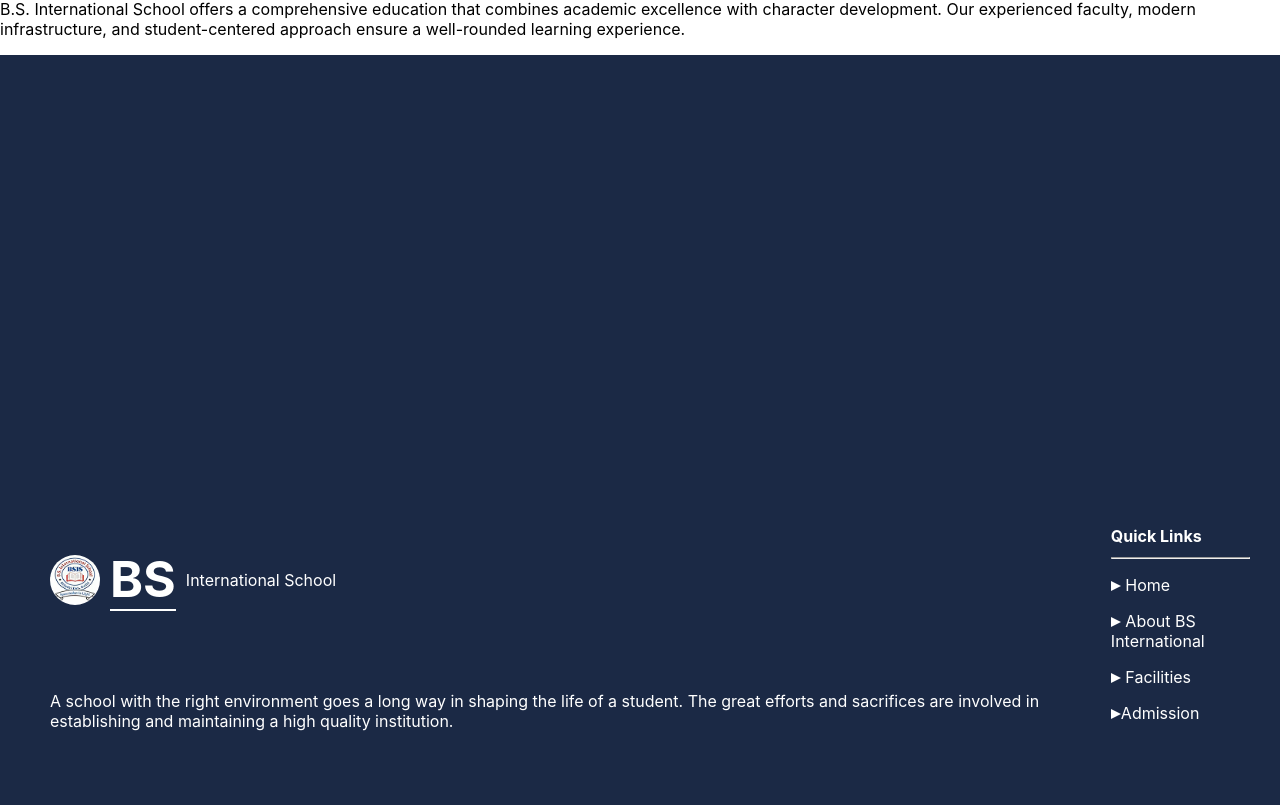
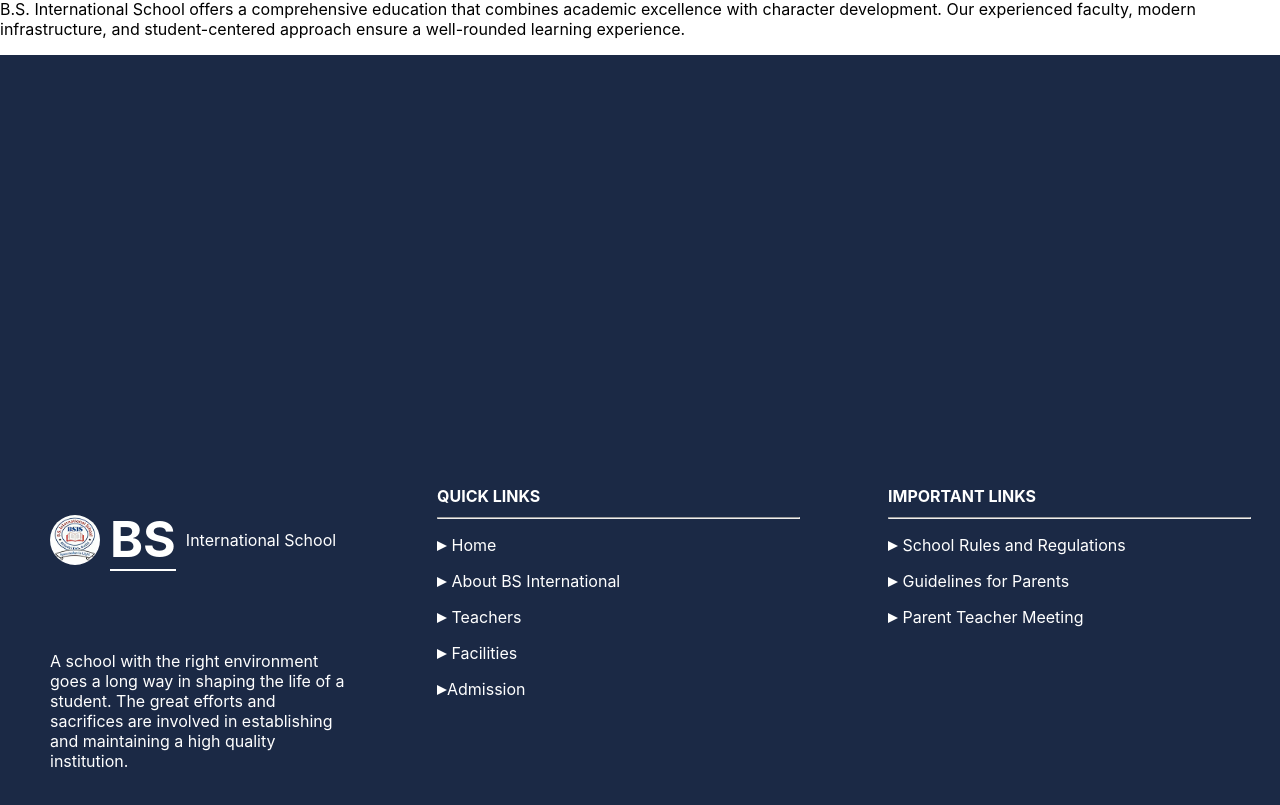
Before and after one commit to souravsharma-dev/react-School-Website, a React (Create React App) app: page / in a window 1280 px wide. Shown: the part 1202-2007 px from the top of the page. Built offline with nearby package versions, Linux system fonts and the light colour scheme.

Commit message:
Footer Content

```diff
--- a/src/Components/Footer.jsx
+++ b/src/Components/Footer.jsx
@@ -27,7 +27,8 @@ const Footer = () => {
                 display: 'flex',
                 width: '1200px',
                 justifyContent: 'space-between',
-                alignItems: 'flex-start'}}>
+                alignItems: 'flex-start',
+                gap: '88px',}}>
 
                 <div style={{
                     display: 'flex',
@@ -43,18 +44,21 @@ const Footer = () => {
                     }}>
                     <img src="/images/logo.png" alt="Logo" style={{
                         width: '50px',
+                         gap: '30px',
                         height: '50px',
                         borderRadius: '50px' }} />
 
                         <h1 style={{
                             fontSize: '50px',
                             color: '#FFFFFF',
+
                             borderBottom: '2px solid #FFFFFF',
                         }}>BS</h1>
 
                         <p style={{
                             fontSize: '16px',
-                            color: '#FFFFFF'
+                            color: '#FFFFFF',
+
                         }}>International School</p>
 
                         </div>
@@ -62,7 +66,7 @@ const Footer = () => {
                         <p style={{
                             fontSize: '16px',
                             color: '#FFFFFF',
-                            width: '100%'
+                            width: '299px',
                         }}>A school with the right environment goes a long way in
                         shaping the life of a student. The great efforts and
                         sacrifices are involved in establishing and maintaining a
@@ -77,16 +81,36 @@ const Footer = () => {
                 }}>
                         <h1 style={{
                     fontSize: '16px',
-                    fontWeight: 'Medium'
-                }}>Quick Links</h1>
+                    fontWeight: 'Medium',
+                    width: '363px',
+                }}>QUICK LINKS</h1>
                 <hr style={{
                     Color: "000000"
                 }}></hr>
 
                 <p><img src='/images/icon.png' alt='Home Icon' /> Home</p>
                  <p> <img src='/images/icon.png' alt='Home Icon' /> About BS International</p>
+                 <p> <img src='/images/icon.png' alt='Home Icon' /> Teachers</p>
                   <p> <img src='/images/icon.png' alt='Home Icon' /> Facilities</p>
                    <p> <img src='/images/icon.png' alt='Home Icon' />Admission</p>
+                </div>
+
+                    <div
+                style={{
+                     color: '#FFFFFF',
+                }}>
+                        <h1 style={{
+                    fontSize: '16px',
+                    fontWeight: 'Medium',
+                    width: '363px',
+                }}>IMPORTANT LINKS</h1>
+                <hr style={{
+                    Color: "000000"
+                }}></hr>
+
+                <p><img src='/images/icon.png' alt='Home Icon' /> School Rules and Regulations</p>
+                 <p> <img src='/images/icon.png' alt='Home Icon' /> Guidelines for Parents</p>
+                 <p> <img src='/images/icon.png' alt='Home Icon' /> Parent Teacher Meeting</p>
                 </div>
 
                 <div>
```
